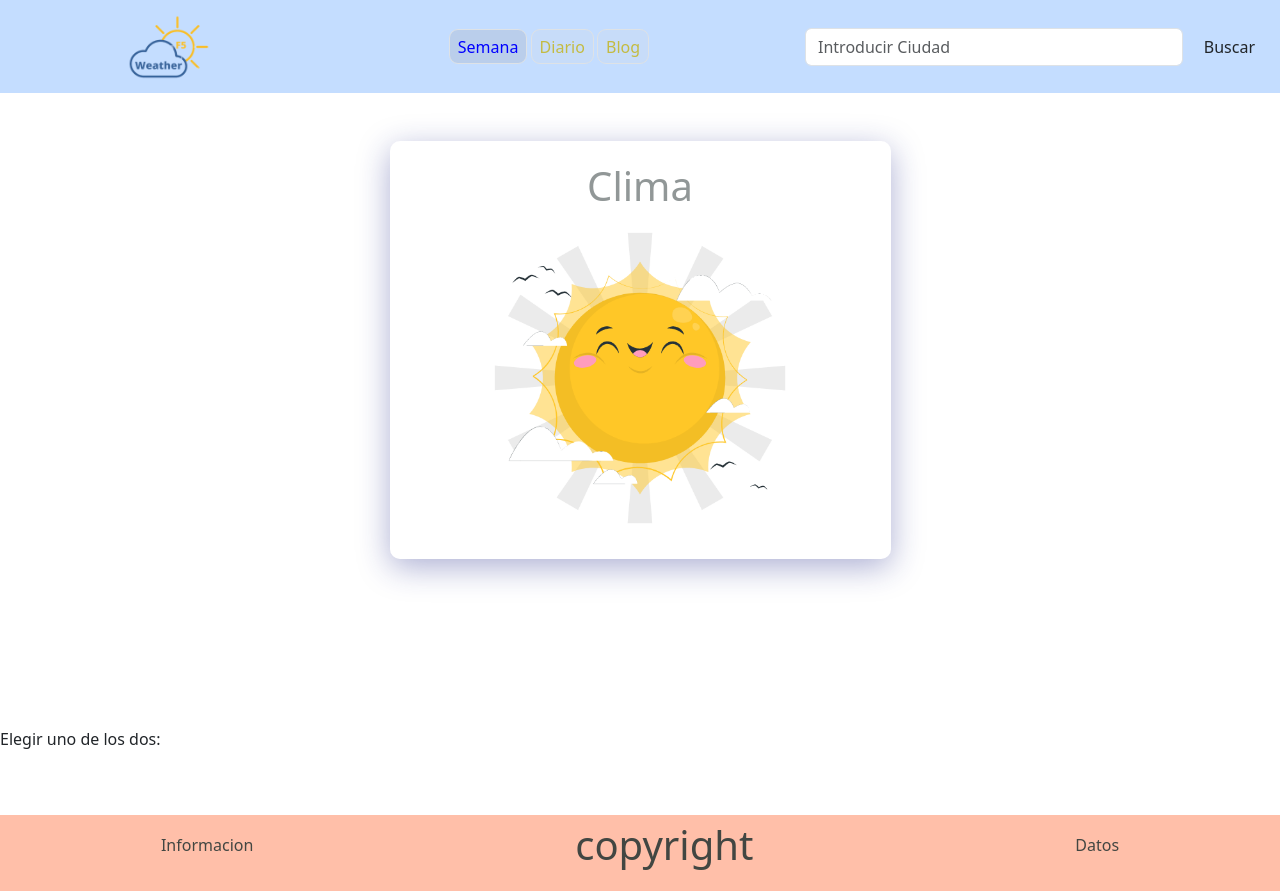
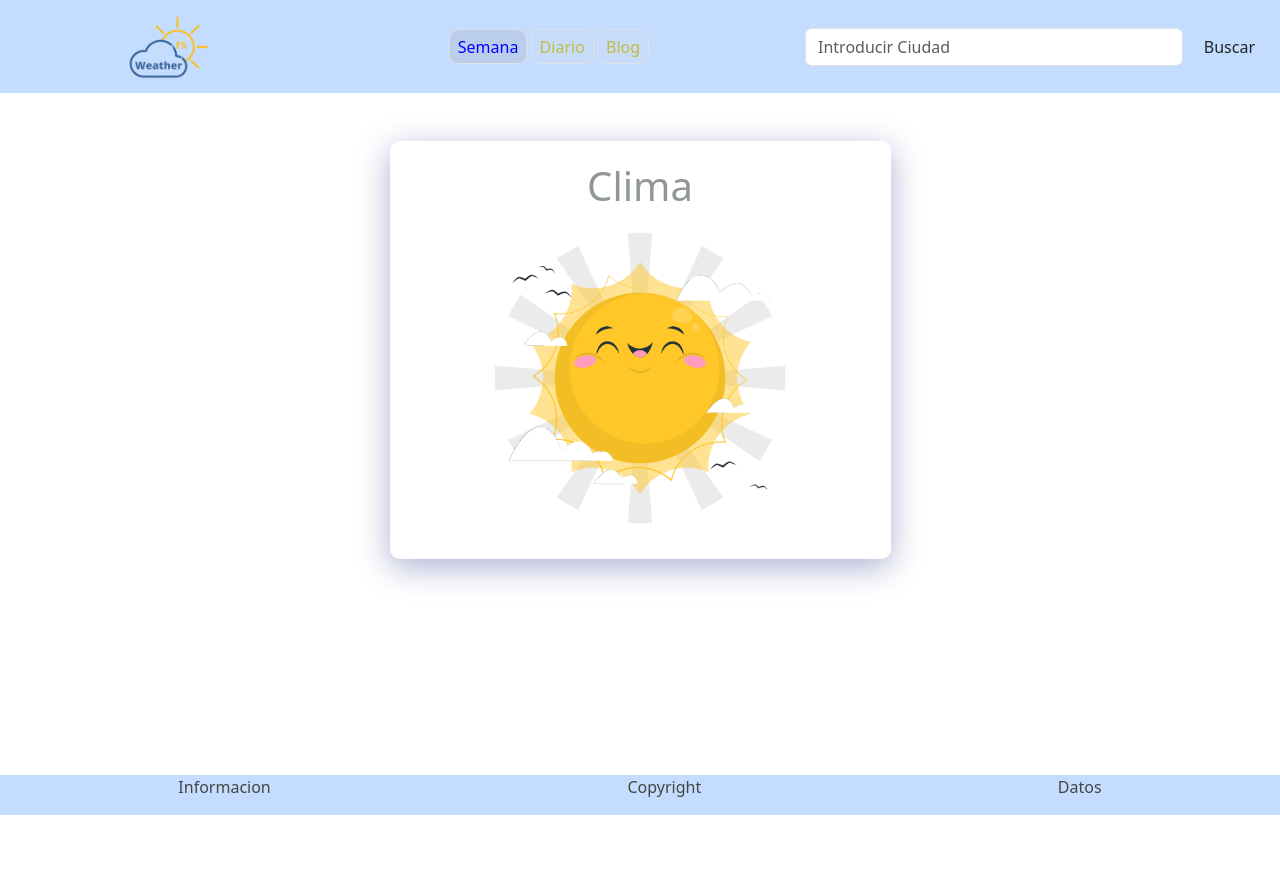
Before and after one commit to YorlinPacha/app_weather, a Vue app: page / in a window 1280 px wide. After the commit the page ends 815 px from the top, so only its background shows below. Built offline with nearby package versions, Linux system fonts and the light colour scheme.

Commit message:
cambiar color en el footer

```diff
--- a/src/components/FooterComp.vue
+++ b/src/components/FooterComp.vue
@@ -5,7 +5,7 @@
 <template>
    <div class="cajaGeneral">
         <p class="info">Informacion</p>
-        <p class="copyright">copyright</p>
+        <p class="copyright">Copyright</p>
         <p class="datos">Datos</p>
 
     </div>
@@ -17,12 +17,13 @@
 
     display: flex;
     justify-content: space-around;
-    background-color: #FFBFA9;
+    background-color: #C4DDFF;
     margin-bottom: 0;
+    align-items: center;
 }
 
 .copyright{
-    font-size: 40px;
+    align-items: center;
     color: #424642;
 }
 .info{
--- a/src/views/DailyView.vue
+++ b/src/views/DailyView.vue
@@ -1,9 +1,9 @@
 <template>
   <div >
-    <h2>View 2</h2>
+    <br>
     <!-- <CardHome v-if="climaActual" :climaActual="climaActual" :climaCompleto="climaCompleto"/> -->
     <DiarioPrincipalDeporteVue :climaActual="climaActual" :climaCompleto="climaCompleto" />
-
+    <br>
    <ClimaHorasDia :climaActual="climaActual" :climaCompleto="climaCompleto" />
 
     <hr>
--- a/src/views/WeekView.vue
+++ b/src/views/WeekView.vue
@@ -11,7 +11,6 @@
     <br>
     <DetallesClimaDia :climaActual="climaActual" :climaCompleto="climaCompleto"/>
     <br>
-    <p>Elegir uno de los dos:</p>
     <AmanecerAtardercer :climaActual="climaActual" :climaCompleto="climaCompleto"/>
     <br>
     <AmanecerAtardercer2 :climaActual="climaActual" :climaCompleto="climaCompleto"/>
```
